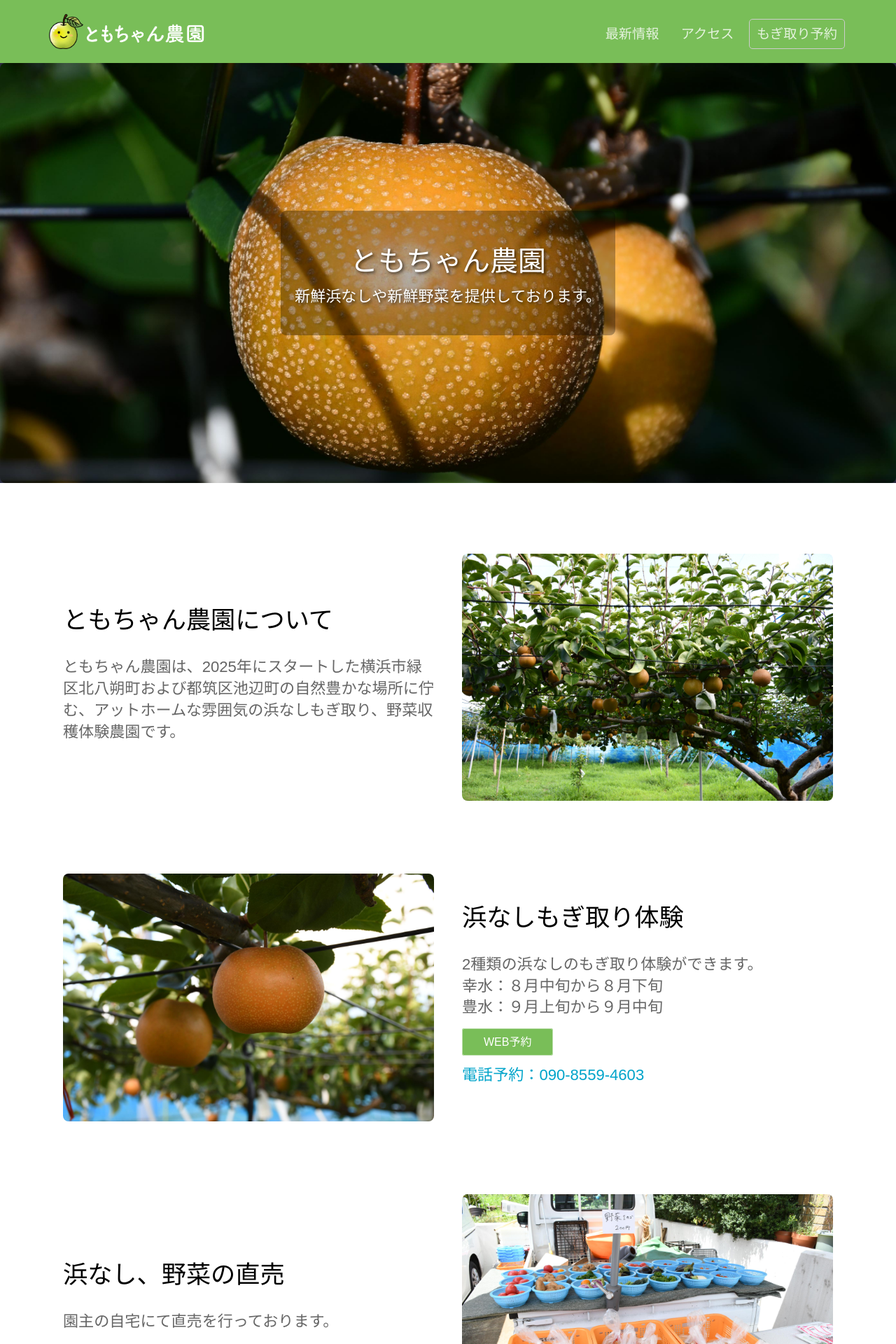
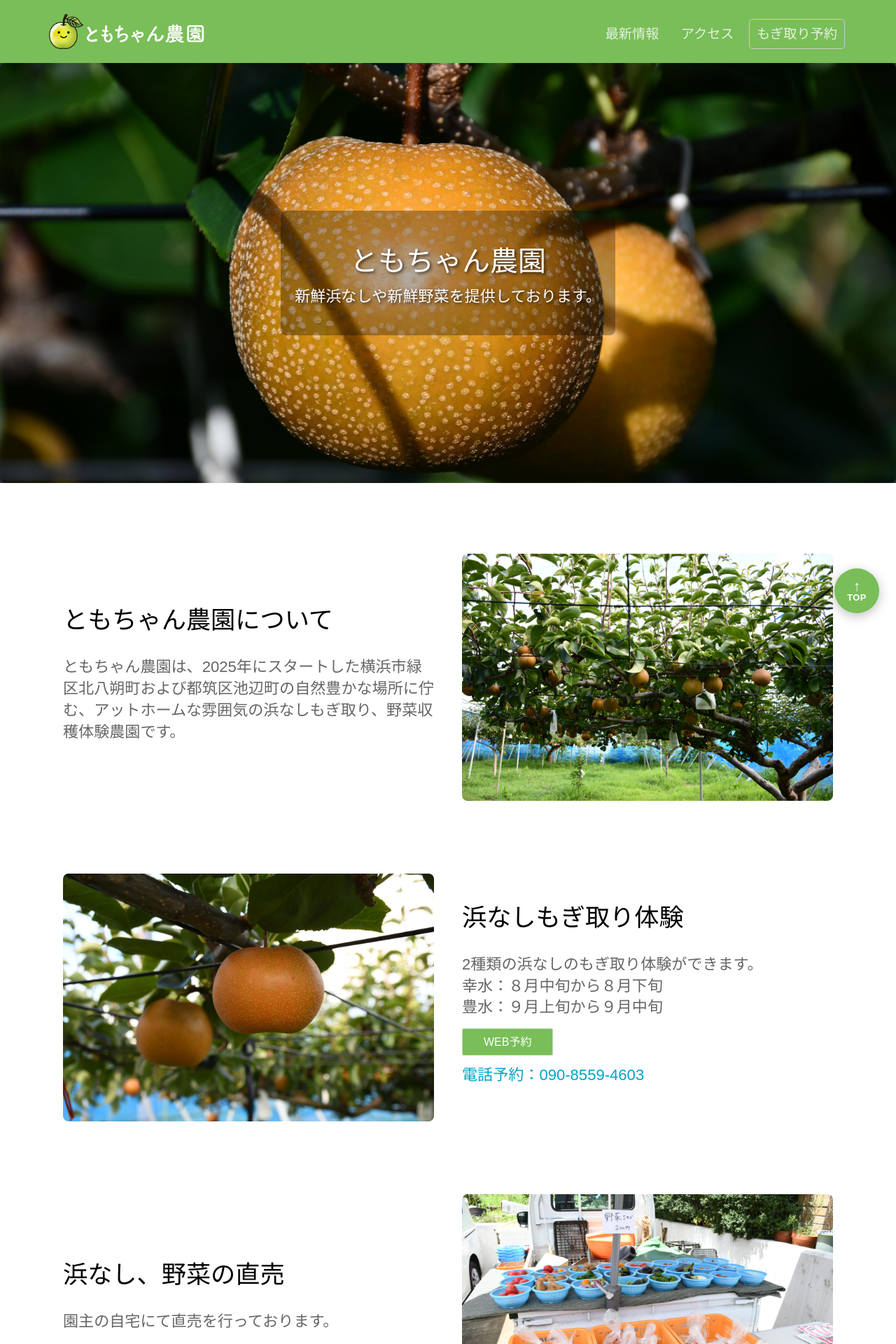
Before and after one commit to johannesnicolaus/nashi_nouen, a Jekyll site: the page built from index.html, in a window 1280 px wide. Shown: the top 1920 px of the page at 70% size. Built offline with Jekyll 4.4.1, drawn with Linux system fonts in a browser that asks for light colours; some web fonts are replaced.

Commit message:
add to top button

```diff
--- a/_layouts/default.html
+++ b/_layouts/default.html
@@ -34,7 +34,7 @@
 		  gtag('config', 'G-P9KXVD5X4N');
 		</script>
 	</head>
-	<body>
+	<body id="top">
 		<header>
 			<div class="container">
 				<div class="company-name"><a href="{{ site.baseurl }}/"><img src="{{ site.baseurl }}/images/logo_white.png" alt="ともちゃん農園" width="125" height="50" /></a></div>
@@ -42,6 +42,10 @@
 			</div>
 		</header>
 		{{ content }}
+		<a href="#top" class="top-button" aria-label="ページ上部へ戻る">
+			<span class="top-button-arrow" aria-hidden="true">↑</span>
+			<span class="top-button-text">TOP</span>
+		</a>
 		<footer>
 			<div class="container">
 				<p class="editor-link"><a href="cloudcannon:collections/_data/footer.yml" class="btn"><strong>&#9998;</strong> Edit footer</a></p>
--- a/_sass/elements.scss
+++ b/_sass/elements.scss
@@ -1,5 +1,6 @@
 html {
 	background: #2b2b40;
+	scroll-behavior: smooth;
 }
 
 html, body {
--- a/_sass/layout.scss
+++ b/_sass/layout.scss
@@ -53,6 +53,53 @@ header {
 	background: #fff;
 	padding: 1px 0 0 0;
 	position: relative;
+}
+
+.top-button {
+	position: fixed;
+	right: 24px;
+	bottom: 24px;
+	z-index: 20;
+	display: flex;
+	flex-direction: column;
+	align-items: center;
+	justify-content: center;
+	width: 64px;
+	height: 64px;
+	border-radius: 50%;
+	background: $brand-color;
+	box-shadow: 0 4px 16px rgba(0, 0, 0, .25);
+	color: #fff;
+	font-size: .8em;
+	font-weight: 700;
+	letter-spacing: .04em;
+	text-decoration: none;
+	transition: background .2s ease-in-out, box-shadow .2s ease-in-out, transform .2s ease-in-out;
+
+	&:hover {
+		background: $middle-gradient-color;
+		box-shadow: 0 6px 20px rgba(0, 0, 0, .3);
+		color: #fff;
+		text-decoration: none;
+		transform: translateY(-4px);
+	}
+
+	.top-button-arrow {
+		font-size: 1.6em;
+		line-height: 1;
+	}
+
+	.top-button-text {
+		line-height: 1;
+	}
+
+	@media (max-width: 449px) {
+		right: 16px;
+		bottom: 16px;
+		width: 56px;
+		height: 56px;
+		font-size: .7em;
+	}
 }
 
 .screenshot{
```
